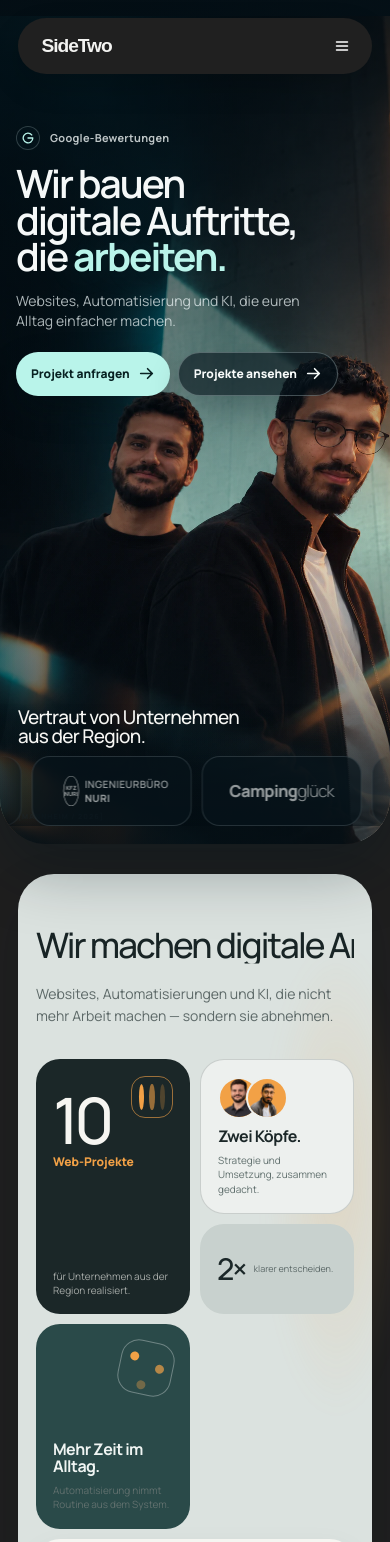
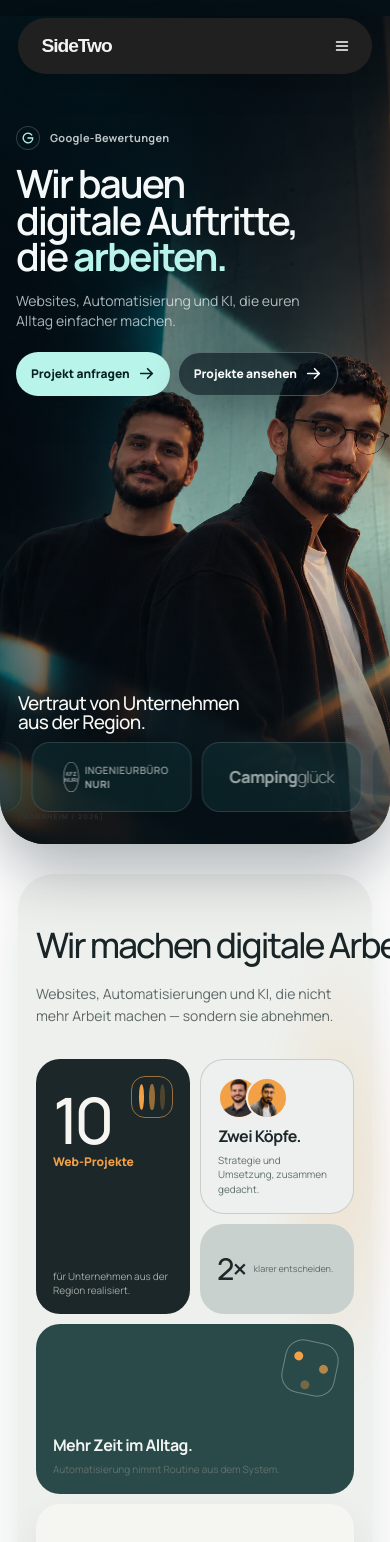
Before and after one commit to Ak-learn-code/new-homepage, a React (Vite) app: page / in a window 390 px wide. Shown: the top 1542 px of the page. Built offline with nearby package versions, Linux system fonts and the light colour scheme.

Commit message:
refine scroll-driven impact section

```diff
--- a/src/main.jsx
+++ b/src/main.jsx
@@ -1,4 +1,4 @@
-import React, { useEffect, useState } from 'react'
+import React, { useEffect, useRef, useState } from 'react'
 import { createRoot } from 'react-dom/client'
 import {
   ArrowBendDownRight,
@@ -223,13 +223,40 @@ function ClientMarquee() {
 
 function StudioImpact() {
   const headline = 'Wir machen digitale Arbeit leichter. Damit ihr wieder Zeit für Kunden, Entscheidungen und das Wesentliche habt.'
+  const sectionRef = useRef(null)
+  const [headingProgress, setHeadingProgress] = useState(0)
+
+  useEffect(() => {
+    let frame = 0
+    const updateProgress = () => {
+      frame = 0
+      const section = sectionRef.current
+      if (!section) return
+      const bounds = section.getBoundingClientRect()
+      const start = window.innerHeight * .76
+      const travel = Math.min(620, Math.max(360, bounds.height * .62))
+      const nextProgress = Math.min(1, Math.max(0, (start - bounds.top) / travel))
+      setHeadingProgress((current) => Math.abs(current - nextProgress) > .002 ? nextProgress : current)
+    }
+    const requestUpdate = () => {
+      if (!frame) frame = window.requestAnimationFrame(updateProgress)
+    }
+    updateProgress()
+    window.addEventListener('scroll', requestUpdate, { passive: true })
+    window.addEventListener('resize', requestUpdate)
+    return () => {
+      window.removeEventListener('scroll', requestUpdate)
+      window.removeEventListener('resize', requestUpdate)
+      if (frame) window.cancelAnimationFrame(frame)
+    }
+  }, [])
 
   return (
-    <section className="studio-impact" id="impact" aria-labelledby="studio-impact-title">
+    <section className="studio-impact" id="impact" ref={sectionRef} aria-labelledby="studio-impact-title">
       <div className="studio-impact-copy">
-        <h2 className="impact-scroll-title reveal-on-scroll" id="studio-impact-title" aria-label={headline}>
+        <h2 className="impact-scroll-title" id="studio-impact-title" aria-label={headline}>
           {headline.split('').map((character, index) => (
-            <span className="impact-letter" style={{ '--letter-index': index }} key={`${character}-${index}`}>{character === ' ' ? '\u00a0' : character}</span>
+            <span className="impact-letter" style={{ '--letter-index': index, '--letter-fill': Math.min(1, Math.max(0, headingProgress * (headline.length + 8) - index)) }} key={`${character}-${index}`}>{character === ' ' ? '\u00a0' : character}</span>
           ))}
         </h2>
         <p>Websites, Automatisierungen und KI, die nicht mehr Arbeit machen — sondern sie abnehmen.</p>
--- a/src/styles.css
+++ b/src/styles.css
@@ -18,13 +18,13 @@
 
 * { box-sizing: border-box; }
 html { scroll-behavior: smooth; }
-body { margin: 0; background: #f2f5f4; }
+body { margin: 0; background: #fff; }
 body, button, input { font: inherit; }
 button, a { -webkit-tap-highlight-color: transparent; }
 a { color: inherit; text-decoration: none; }
 img { display: block; max-width: 100%; }
 button { color: inherit; }
-main { width: 100%; max-width: none; margin: 0; overflow: clip; background: var(--dark); }
+main { width: 100%; max-width: none; margin: 0; overflow: clip; background: #fff; }
 em { color: var(--accent); font-style: italic; font-weight: 700; }
 ::selection { color: #fff; background: var(--accent); }
 * { scrollbar-color: var(--accent) #202020; scrollbar-width: thin; }
@@ -95,7 +95,7 @@ input { caret-color: var(--accent); }
   padding: 82px clamp(32px, 3.9vw, 56px) 64px;
   color: #182425;
   border-radius: 62px;
-  background: #dbe2df;
+  background: #eef0ed;
   box-shadow: 0 22px 54px rgba(1, 24, 29, .12);
 }
 .studio-impact::before {
@@ -120,8 +120,7 @@ input { caret-color: var(--accent); }
   line-height: .98;
   letter-spacing: -.055em;
 }
-.impact-letter { color: rgba(24, 36, 37, .18); transition: color 560ms var(--ease-out-expo); transition-delay: calc(var(--letter-index) * 18ms); }
-.impact-scroll-title.is-visible .impact-letter { color: #182425; }
+.impact-letter { color: color-mix(in srgb, #182425 calc(var(--letter-fill) * 100%), rgba(24, 36, 37, .2)); }
 .studio-impact-copy > p { max-width: 510px; margin: 22px 0 0; color: #5d6968; font-size: 14px; line-height: 1.55; }
 .studio-impact-grid {
   position: relative;
@@ -1192,6 +1191,7 @@ input { caret-color: var(--accent); }
   .impact-team p, .impact-time p { margin-top: 8px; font-size: 10px; }
   .impact-time-mark { width: 54px; height: 54px; top: 17px; right: 17px; border-radius: 18px; }
   .impact-time-mark i { width: 9px; height: 9px; }
+  .impact-time { grid-column: 1 / -1; min-height: 170px; }
   .impact-quote { grid-column: 1 / -1; min-height: 190px; }
   .impact-quote-mark { height: 42px; font-size: 54px; }
   .impact-quote > p { margin-top: 9px; font-size: 18px; max-width: 30ch; }
@@ -1314,7 +1314,7 @@ input { caret-color: var(--accent); }
   left: 0;
   margin: 0;
   color: #f6f6f3;
-  background: linear-gradient(180deg, transparent, rgba(2, 12, 18, .48));
+  background: transparent;
 }
 .hero > .client-marquee .client-marquee-head {
   margin: 0 clamp(46px, 5vw, 84px) 0 max(120px, calc((100% - 1440px) / 2 + 120px));
@@ -1330,7 +1330,7 @@ input { caret-color: var(--accent); }
   text-align: right;
 }
 .hero > .client-marquee .client-marquee-window { padding: 7px 0 0; }
-.hero > .client-marquee .client-logo-tile { width: 238px; height: 104px; background: rgba(7, 20, 27, .72); }
+.hero > .client-marquee .client-logo-tile { width: 238px; height: 104px; background: rgba(17, 54, 57, .46); }
 .hero > .client-marquee .client-logo-mark { transform: scale(.88); }
 .hero .hero-content { padding-bottom: 185px; }
 
@@ -1375,7 +1375,7 @@ input { caret-color: var(--accent); }
   .client-logo-tile { width: 190px; height: 106px; border-radius: 22px; }
   .client-logo-mark { transform: scale(.9); }
   .projects > .projects-head { margin-top: 50px; }
-  .hero > .client-marquee { width: 100%; bottom: 18px; margin: 0; }
+  .hero > .client-marquee { width: 100%; bottom: 32px; margin: 0; }
   .hero > .client-marquee .client-marquee-head { display: block; margin: 0 18px; padding: 5px 0 4px; }
   .hero > .client-marquee .client-marquee-head h2 { width: 100%; max-width: none; margin-left: 0; font-size: 19px; text-align: left; }
   .hero > .client-marquee .client-marquee-head h2 span { white-space: nowrap; }
```
